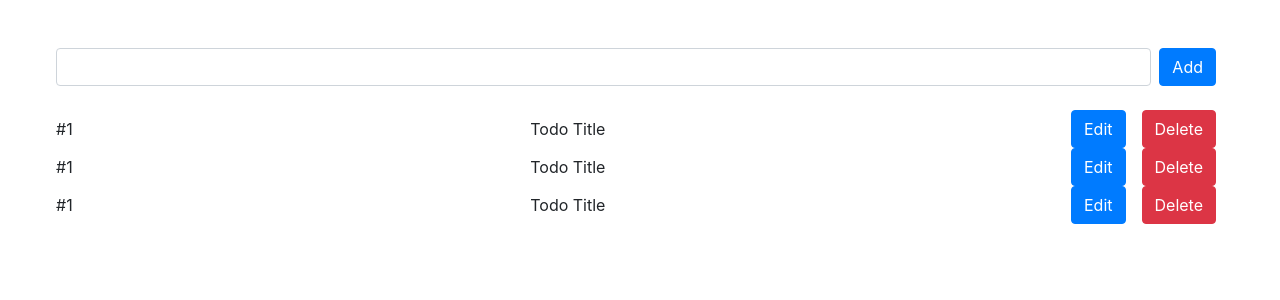
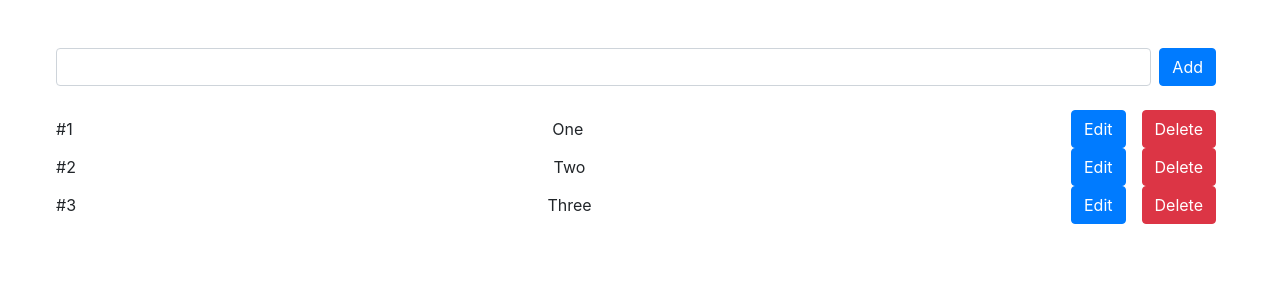
Before and after one commit to mhdhassan99/redux_todo, a React (Create React App) app: page / in a window 1280 px wide. Shown: the top 300 px of the page. Built offline with nearby package versions, Linux system fonts and the light colour scheme.

Commit message:
struggle

```diff
--- a/src/components/TodoItem.jsx
+++ b/src/components/TodoItem.jsx
@@ -1,13 +1,15 @@
 import React from 'react';
+import { useDispatch } from 'react-redux';
 
-const TodoItem = () => {
+const TodoItem = ( {todo} ) => {
+    let dispatch = useDispatch()
     return (
         <div>
             <div className="row mx-2 align-items-center">
-                <div>#1</div>
-                <div className="col" >Todo Title</div>
+                <div>#{todo.id}</div>
+                <div className="col" >{todo.name}</div>
                 <button className="btn btn-primary mx-2" >Edit</button>
-                <button className="btn btn-danger mx-2" >Delete</button>
+                <button className="btn btn-danger mx-2" onClick={() => dispatch(deleteTodo(todo.id))}> Delete</button>
             </div>
         </div>
     );
--- a/src/components/TodoList.jsx
+++ b/src/components/TodoList.jsx
@@ -8,7 +8,7 @@ const TodoList = () => {
     return (
         <div className="my-4">
             {todos.map(todo => {
-                return <TodoItem key={todo.id} />
+                return <TodoItem key={todo.id} todo={todo}/>
             })}
         </div>
     );
--- a/src/redux/reducer.js
+++ b/src/redux/reducer.js
@@ -5,11 +5,14 @@ export let reducer = (state = todos, action) => {
     switch (action.type) {
         case ADD_TODO:
             break;
+
         case DELETE_TODO:
-            break;
+            let newTodos = [...state];
+            newTodos = newTodos.filter(todo => todo.id != action.payload);
+            return newTodos;
+
         case UPDATE_TODO:
             break;
-        default:
-            return state;
     }
+    return state;
 }
```
